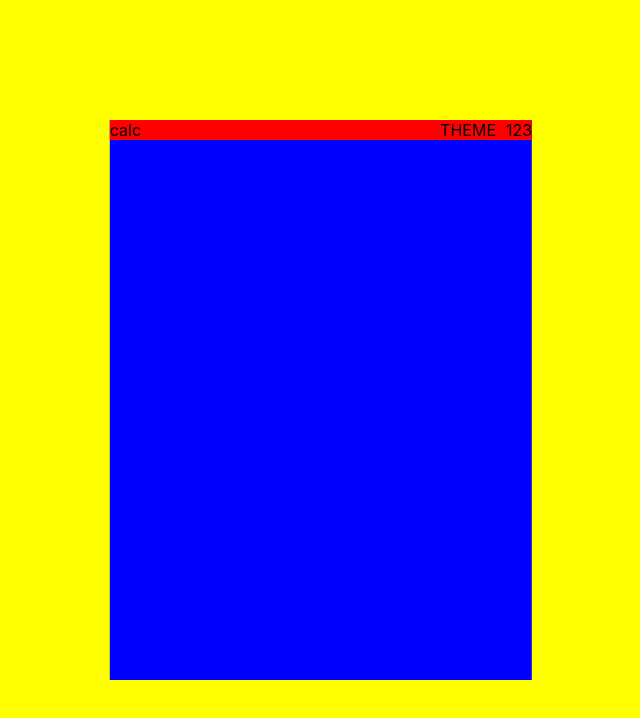
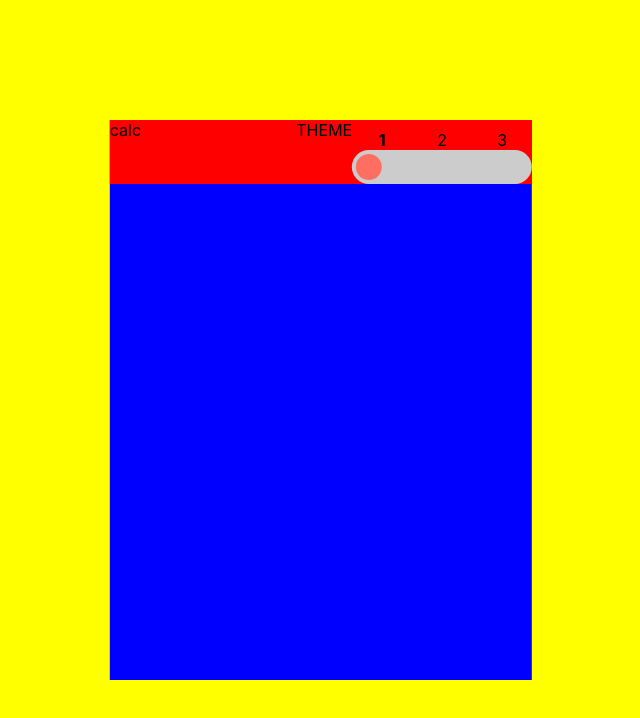
Before and after one commit to darrk-heart/calc-in-react, a React (Create React App) app: page / in a window 1280 px wide. Shown: the top 718 px of the page, without its empty margins (319-959 px from the left). Built offline with nearby package versions, Linux system fonts and the light colour scheme.

Commit message:
added radiou buttons for ui change

```diff
--- a/src/App.css
+++ b/src/App.css
@@ -1,3 +1,59 @@
 .App {
   text-align: center;
 }
+
+.switch-container {
+  position: relative;
+  width: 180px;
+  text-align: center;
+  cursor: pointer;
+}
+
+.slider {
+  position: relative;
+  width: 180px;
+  height: 34px;
+  background-color: #ccc;
+  border-radius: 34px;
+  transition: 0.4s;
+}
+
+.slider-button {
+  position: absolute;
+  height: 26px;
+  width: 26px;
+  top: 4px;
+  background-color: white;
+  border-radius: 50%;
+  transition: 0.4s;
+}
+
+.option-0 .slider-button {
+  left: 4px;
+  background-color: #ff6f61;
+}
+
+.option-1 .slider-button {
+  left: 76px; /* (180 - 34) / 2 = 76 */
+  background-color: #2196f3;
+}
+
+.option-2 .slider-button {
+  left: 148px; /* 180 - 34 = 148 */
+  background-color: #4caf50;
+}
+
+.labels {
+  display: flex;
+  justify-content: space-between;
+  margin-top: 10px;
+}
+
+.labels span {
+  flex: 1;
+  text-align: center;
+}
+
+.labels .active {
+  font-weight: bold;
+}
--- a/src/Body.js
+++ b/src/Body.js
@@ -1,4 +1,5 @@
 import React from "react";
+import ToggleTheme from "./ToggleTheme";
 
 function Body() {
   return (
@@ -30,11 +31,7 @@ function Body() {
           <div>calc</div>
           <div style={{ display: "flex" }}>
             <span>THEME</span>
-            <div style={{ paddingLeft: "10px" }}>
-              <span>1</span>
-              <span>2</span>
-              <span>3</span>
-            </div>
+            <ToggleTheme />
           </div>
         </div>
         <div></div>
--- /dev/null
+++ b/src/ToggleTheme.js
@@ -0,0 +1,33 @@
+import React, { useState } from "react";
+import "./App.css";
+
+const ToggleTheme = () => {
+  const [selectedOption, setSelectedOption] = useState(0);
+
+  const handleToggle = () => {
+    setSelectedOption((prevOption) => (prevOption + 1) % 3);
+  };
+
+  return (
+    <div className="switch-container" onClick={handleToggle}>
+      <div className="labels">
+        <span className={selectedOption === 0 ? "active" : ""}> 1</span>
+        <span className={selectedOption === 1 ? "active" : ""}> 2</span>
+        <span className={selectedOption === 2 ? "active" : ""}> 3</span>
+      </div>
+      <div
+        className={`slider ${
+          selectedOption === 0
+            ? "option-0"
+            : selectedOption === 1
+            ? "option-1"
+            : "option-2"
+        }`}
+      >
+        <div className="slider-button"></div>
+      </div>
+    </div>
+  );
+};
+
+export default ToggleTheme;
```
